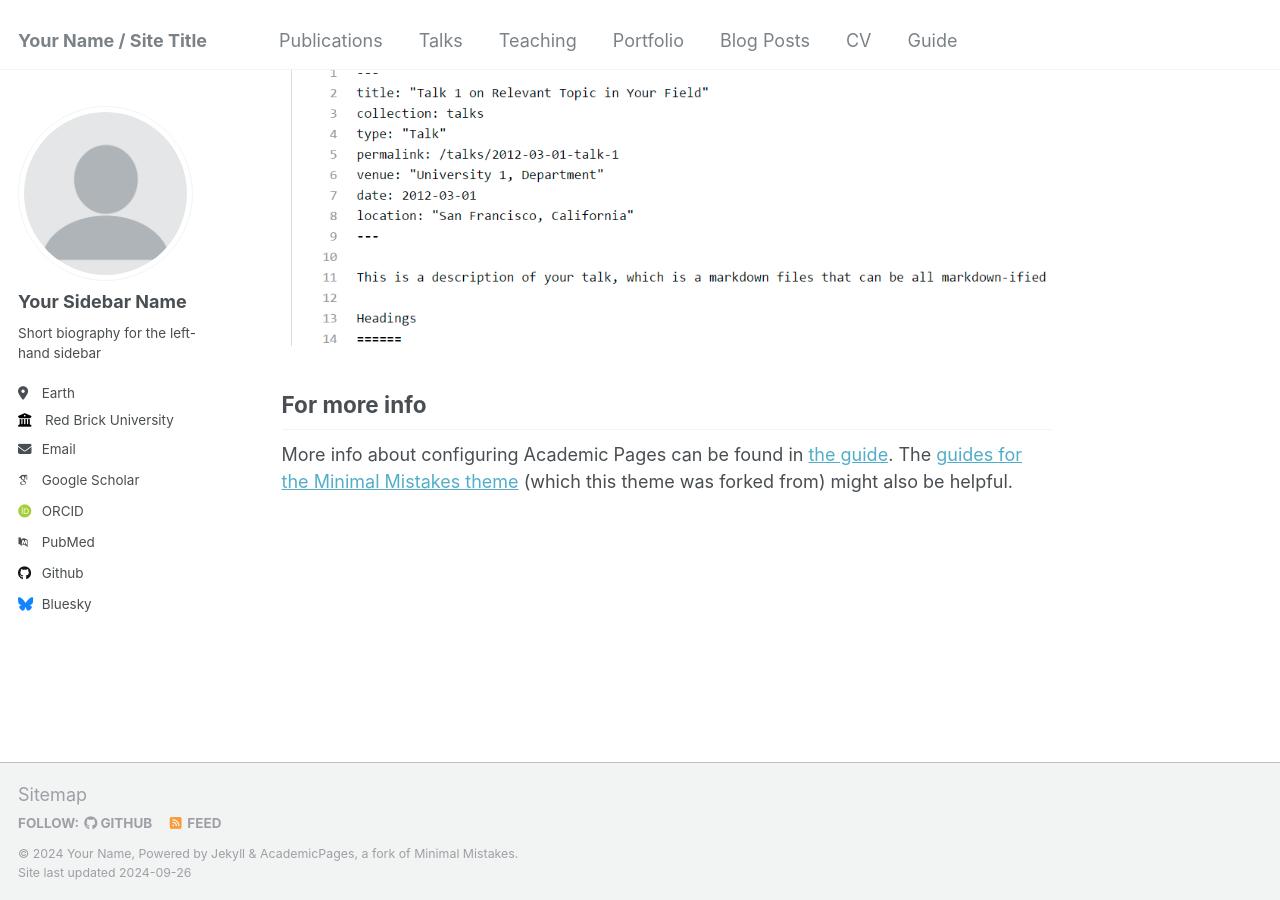
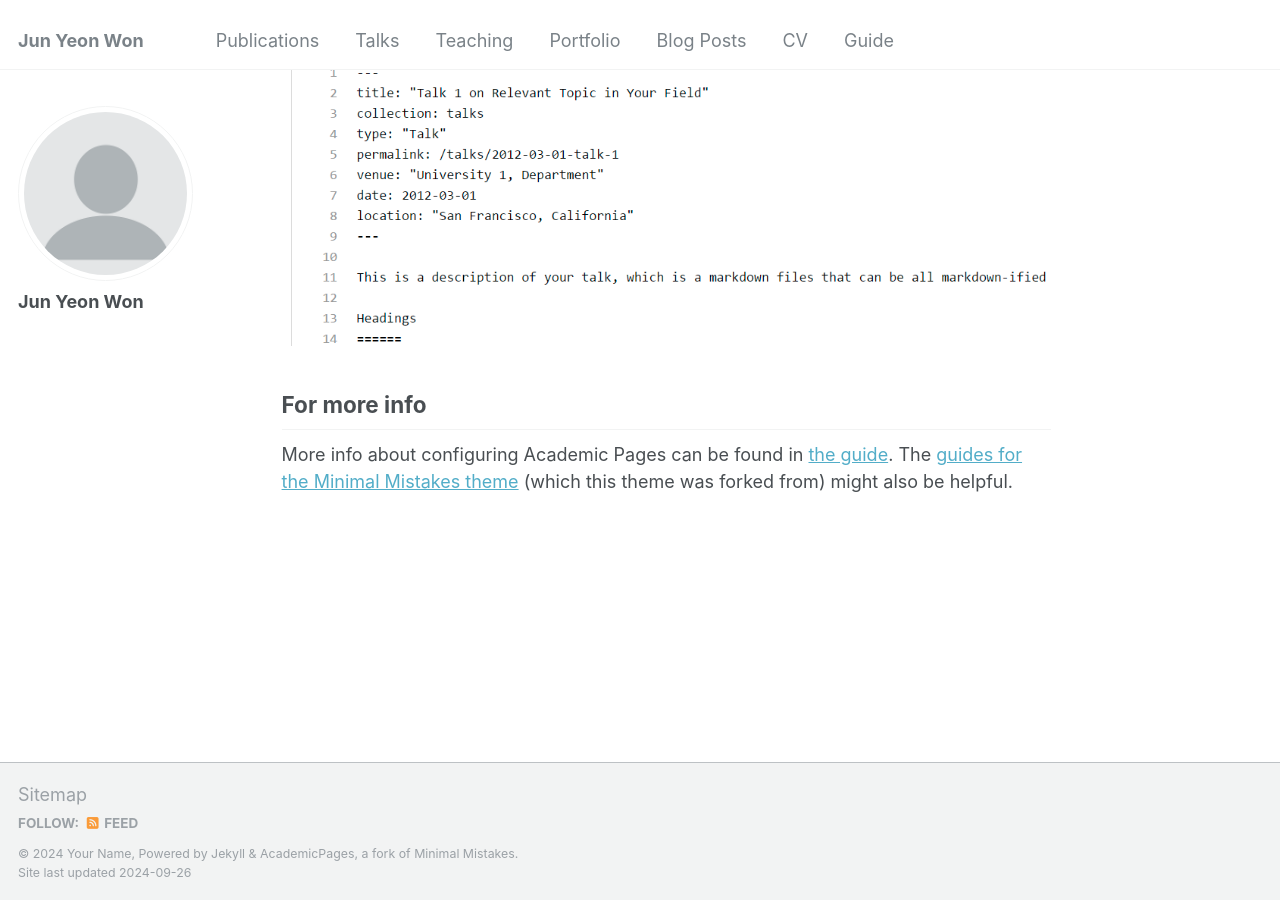
Before and after one commit to junyeonwon1/junyeonwon1.github.io, a Jekyll site: the page built from _pages/about.md, in a window 1280 px wide and 900 px high, scrolled down 2643 px. Built offline with Jekyll 4.4.1, drawn with Linux system fonts in a browser that asks for light colours; some web fonts are replaced.

Commit message:
first commit

```diff
--- a/_config.yml
+++ b/_config.yml
@@ -8,7 +8,7 @@
 
 # Basic Site Settings
 locale                   : "en-US"
-title                    : "Your Name / Site Title"
+title                    : "Jun Yeon Won"
 title_separator          : "-"
 name                     : &name "Your Name"
 description              : &description "personal description"
@@ -22,56 +22,56 @@ repository               : "academicpages/academicpages.github.io"
 author:
   # Biographic information
   avatar           : "profile.png"
-  name             : "Your Sidebar Name"
+  name             : "Jun Yeon Won"
   pronouns         : # example: "she/her"
-  bio              : "Short biography for the left-hand sidebar"
-  location         : "Earth"
-  employer         : "Red Brick University"
-  uri              : # URL
-  email            : "none@example.org"
+    #bio              : "Short biography for the left-hand sidebar"
+    #location         : "Earth"
+    #employer         : "Red Brick University"
+    #uri              : # URL
+    #email            : "none@example.org"
 
-  # Academic websites
-  arxiv            : # URL - Update with the correct link to your profile
-  googlescholar    : "https://scholar.google.com/citations?user=PS_CX0AAAAAJ"
-  impactstory      : # URL
-  orcid            : "http://orcid.org/yourorcidurl"
-  semantic         : # URL
-  pubmed           : "https://www.ncbi.nlm.nih.gov/pubmed/?term=john+snow"
-  researchgate     : # URL
+    ## Academic websites
+    #arxiv            : # URL - Update with the correct link to your profile
+    #googlescholar    : "https://scholar.google.com/citations?user=PS_CX0AAAAAJ"
+    #impactstory      : # URL
+    #orcid            : "http://orcid.org/yourorcidurl"
+    #semantic         : # URL
+    #pubmed           : "https://www.ncbi.nlm.nih.gov/pubmed/?term=john+snow"
+    #researchgate     : # URL
 
-  # Repositories and software development
-  bitbucket        : # Username - Update with your username on the site
-  codepen          : # Username
-  dribbble         : # Username
-  github           : "academicpages"
-  kaggle           : # Username
-  stackoverflow    : # User number or user number and name (i.e., use "1" or "1/jeff-atwood")
+    ## Repositories and software development
+    #bitbucket        : # Username - Update with your username on the site
+    #codepen          : # Username
+    #dribbble         : # Username
+    #github           : "academicpages"
+    #kaggle           : # Username
+    #stackoverflow    : # User number or user number and name (i.e., use "1" or "1/jeff-atwood")
 
-  # Social media
-  bluesky          : "bsky.app" # Replace this with you Bluesky username
-  facebook         : # Username
-  flickr           : # Username
-  foursquare       : # Username
-  goodreads        : # Username
-  google_plus      : # Username
-  keybase          : # Username
-  instagram        : # Username
-  lastfm           : # Username
-  linkedin         : # Username
-  mastodon         : # URL
-  medium           : # URL
-  pinterest        : # Username
-  soundcloud       : # Username
-  steam            : # Username
-  telegram         : # URL
-  tumblr           : # Username
-  twitter          : # Username for X / Twitter
-  vine             : # Username
-  weibo            : # Username
-  wikipedia        : # Username
-  xing             : # Username
-  youtube          : # Username
-  zhihu            : # URL
+    ## Social media
+    #bluesky          : "bsky.app" # Replace this with you Bluesky username
+    #facebook         : # Username
+    #flickr           : # Username
+    #foursquare       : # Username
+    #goodreads        : # Username
+    #google_plus      : # Username
+    #keybase          : # Username
+    #instagram        : # Username
+    #lastfm           : # Username
+    #linkedin         : # Username
+    #mastodon         : # URL
+    #medium           : # URL
+    #pinterest        : # Username
+    #soundcloud       : # Username
+    #steam            : # Username
+    #telegram         : # URL
+    #tumblr           : # Username
+    #twitter          : # Username for X / Twitter
+    #vine             : # Username
+    #weibo            : # Username
+    #wikipedia        : # Username
+    #xing             : # Username
+    #youtube          : # Username
+    #zhihu            : # URL
 
 # Publication Category - The following the list of publication categories and their headings
 publication_category:
```
Also changed, not shown: README.md (deleted, +0 -75 lines).
